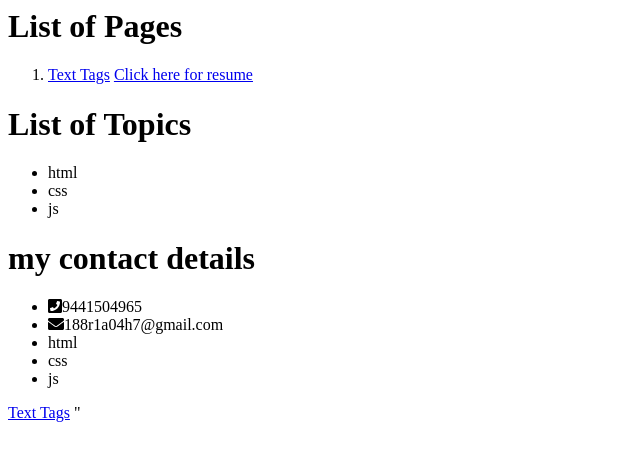
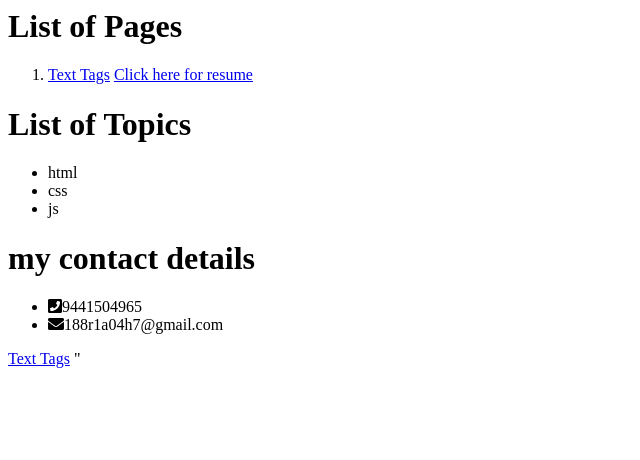
Before and after one commit to tejuteju123/tejjwebdev, a website: page frontend/html/index.html in a window 1280 px wide. Shown: the whole page, without its empty margins (0-640 px from the left). Drawn offline with nearby package versions, Linux system fonts and the light colour scheme.

Commit message:
deleting unwanted text like html css js

```diff
--- a/frontend/html/index.html
+++ b/frontend/html/index.html
@@ -29,9 +29,7 @@
     <ul>
         <li><i class="fas fa-phone-square"></i>9441504965</li>
         <li><i class="fas fa-envelope"></i>188r1a04h7@gmail.com</li>
-        <li>html</li>
-        <li>css</li>
-        <li>js</li>
+
     </ul>
    <a href="/text-tags">Text Tags</a>
     <script src="https://cdnjs.cloudflare.com/ajax/libs/jquery/3.5.1/jquery.min.js" integrity="sha512-bLT0Qm9VnAYZDflyKcBaQ2gg0hSYNQrJ8RilYldYQ1FxQYoCLtUjuuRuZo+fjqhx/qtq/1itJ0C2ejDxltZVFg==" crossorigin="anonymous"></script>
```
